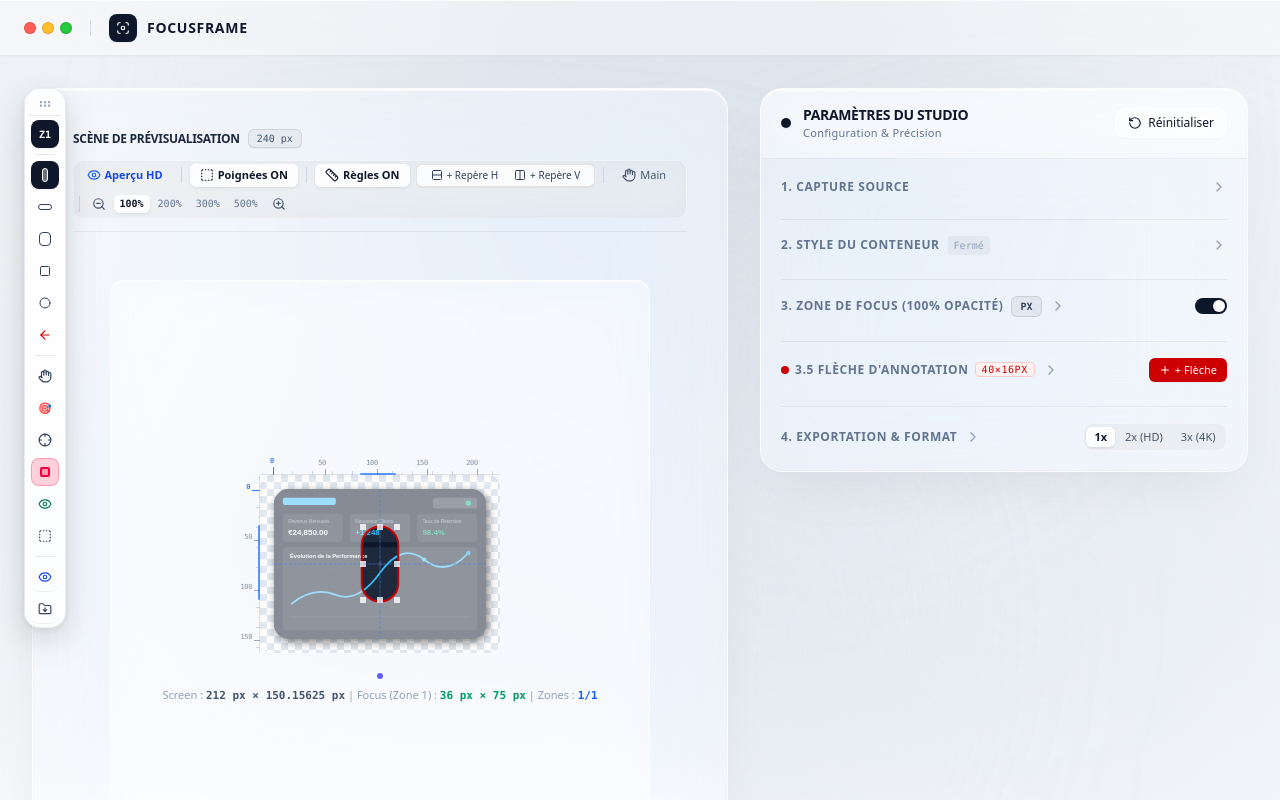
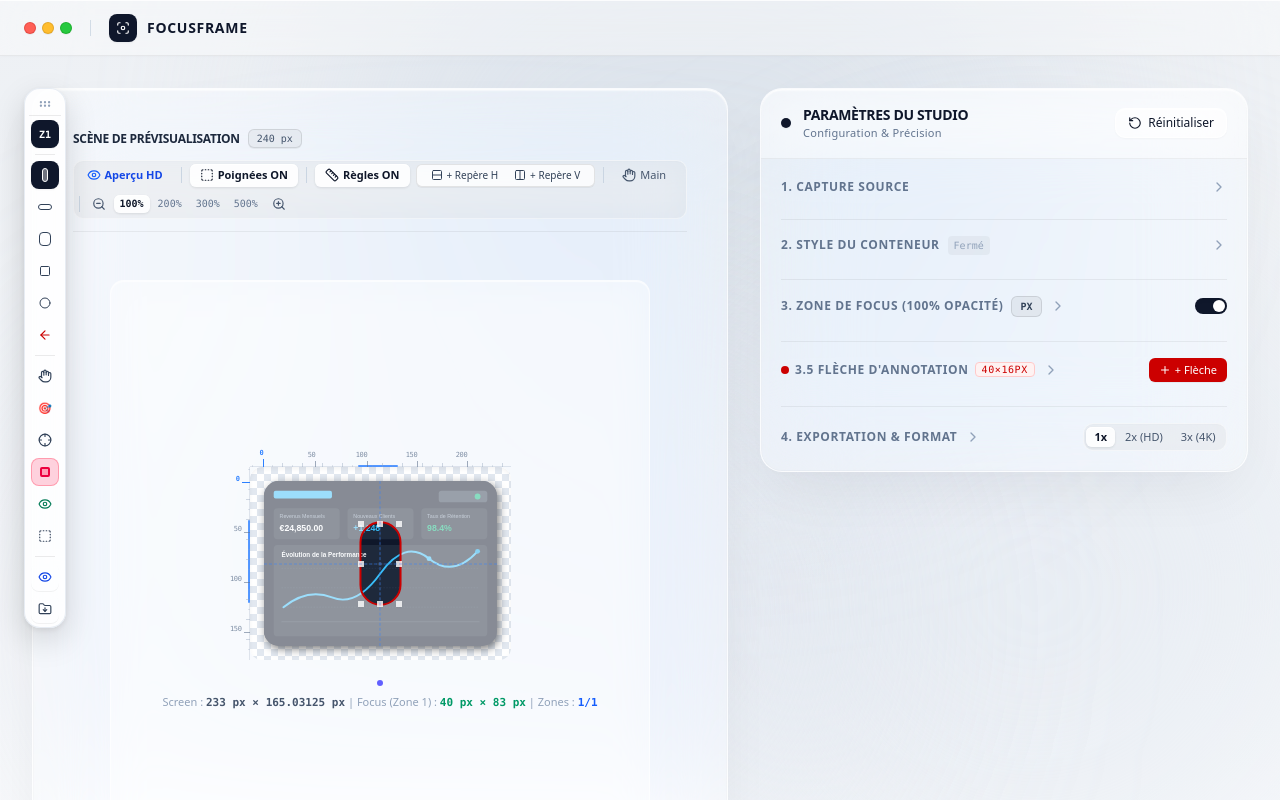
Before and after one commit to samtaff/FOCUSFRAME, a React (Vite) app: page / in a window 1280 px wide. Shown: the top 800 px of the page. Built offline with nearby package versions, Linux system fonts and the light colour scheme.

Commit message:
feat: update default export height to 490px
Increase the default application and export height from 450px to 490px to accommodate updated aspect ratios, while retaining support for the legacy 450px format as a compact option.

```diff
--- a/src/App.tsx
+++ b/src/App.tsx
@@ -76,8 +76,8 @@ const DEFAULT_SETTINGS: FrameSettings = {
   arrows: [],
   activeArrowIndex: 0,
   exportScale: 1,
-  exportFormat: 'height_450',
-  exportCustomHeight: 450,
+  exportFormat: 'height_490',
+  exportCustomHeight: 490,
   exportFileName: 'focusframe-export',
 };
 
@@ -182,7 +182,7 @@ export default function App() {
   const [currentImageSrc, setCurrentImageSrc] = useState<string>(SAMPLE_IMAGES[0].dataUrl);
   const [screenDimensions, setScreenDimensions] = useState<{ width: number; height: number }>({
     width: 204,
-    height: 450,
+    height: 490,
   });
   const [isExporting, setIsExporting] = useState<boolean>(false);
   const [copiedSuccess, setCopiedSuccess] = useState<boolean>(false);
@@ -416,7 +416,7 @@ export default function App() {
       const curFocuses = prev.focuses && prev.focuses.length > 0 ? [...prev.focuses] : [{ ...prev.focus }];
       const newZoneNumber = curFocuses.length + 1;
       const screenW = screenDimensions.width || 204;
-      const screenH = screenDimensions.height || 450;
+      const screenH = screenDimensions.height || 490;
 
       // Create a default 55px x 55px Circle or Pill zone offset vertically
       const circleSizeWPct = (55 / screenW) * 100;
@@ -459,7 +459,7 @@ export default function App() {
       const curFocuses = prev.focuses && prev.focuses.length > 0 ? [...prev.focuses] : [{ ...prev.focus }];
       const newZoneNumber = curFocuses.length + 1;
       const screenW = screenDimensions.width || 204;
-      const screenH = screenDimensions.height || 450;
+      const screenH = screenDimensions.height || 490;
 
       // Default blur area: horizontal pill / rounded rect across text or metrics
       const blurW = Math.min(screenW * 0.75, 140);
@@ -739,10 +739,12 @@ export default function App() {
 
         // Determine homothetic ratio
         let homotheticRatio = 1.0;
-        if (settings.exportFormat === 'height_450') {
+        if (settings.exportFormat === 'height_490') {
+          homotheticRatio = 490 / totalBaseH;
+        } else if (settings.exportFormat === 'height_450') {
           homotheticRatio = 450 / totalBaseH;
         } else if (settings.exportFormat === 'custom') {
-          homotheticRatio = (settings.exportCustomHeight || 450) / totalBaseH;
+          homotheticRatio = (settings.exportCustomHeight || 490) / totalBaseH;
         }
 
         const targetScale = homotheticRatio * scaleMultiplier;
@@ -1163,10 +1165,12 @@ export default function App() {
     const currentElemH = previewFrameRef.current.offsetHeight || 450;
 
     let homotheticRatio = 1.0;
-    if (settings.exportFormat === 'height_450') {
+    if (settings.exportFormat === 'height_490') {
+      homotheticRatio = 490 / currentElemH;
+    } else if (settings.exportFormat === 'height_450') {
       homotheticRatio = 450 / currentElemH;
     } else if (settings.exportFormat === 'custom') {
-      homotheticRatio = (settings.exportCustomHeight || 450) / currentElemH;
+      homotheticRatio = (settings.exportCustomHeight || 490) / currentElemH;
     }
 
     return Math.max(1, homotheticRatio * (baseScale || 2));
--- a/src/components/PhotoshopToolbar.tsx
+++ b/src/components/PhotoshopToolbar.tsx
@@ -70,7 +70,7 @@ export const PhotoshopToolbar: React.FC<PhotoshopToolbarProps> = ({
   onSelectActiveArrow,
   onRemoveArrow,
   screenW = 204,
-  screenH = 450,
+  screenH = 490,
   onSaveAs,
   onPreviewExport,
   showHandles = true,
--- a/src/components/PreviewCanvas.tsx
+++ b/src/components/PreviewCanvas.tsx
@@ -54,7 +54,7 @@ export const PreviewCanvas: React.FC<PreviewCanvasProps> = ({
   const screenshotBoxRef = useRef<HTMLDivElement>(null);
   const [renderedDimensions, setRenderedDimensions] = useState<{ width: number; height: number }>({
     width: 204,
-    height: 450,
+    height: 490,
   });
   const [isDragging, setIsDragging] = useState(false);
   const [dragAction, setDragAction] = useState<
@@ -420,11 +420,20 @@ export const PreviewCanvas: React.FC<PreviewCanvasProps> = ({
 
   // Exact pixel conversion for active focus
   const curScreenW = renderedDimensions.width || 204;
-  const curScreenH = renderedDimensions.height || 450;
+  const curScreenH = renderedDimensions.height || 490;
   const activeFocusXPx = Math.round((activeFocus.x / 100) * curScreenW);
   const activeFocusYPx = Math.round((activeFocus.y / 100) * curScreenH);
   const activeFocusWPx = Math.round((activeFocus.width / 100) * curScreenW);
   const activeFocusHPx = Math.round((activeFocus.height / 100) * curScreenH);
+
+  // Dynamic frame dimensions based on target format preset
+  const targetFrameHeight = settings.exportFormat === 'height_490'
+    ? 490
+    : settings.exportFormat === 'height_450'
+      ? 450
+      : (settings.exportCustomHeight || 490);
+  const targetFrameWidth = Math.round(240 * (targetFrameHeight / 450));
+  const innerMaxHeight = Math.max(100, targetFrameHeight - settings.padding * 2);
 
   // Check centering alignments for active focus
   const isHorizontallyCentered =
@@ -468,13 +477,13 @@ export const PreviewCanvas: React.FC<PreviewCanvasProps> = ({
           transformOrigin: 'center center',
         }}
       >
-        {/* Outer constraint wrapper: strictly max 240px wide with transparent checkboard preview */}
+        {/* Outer constraint wrapper with transparent checkboard preview */}
         <div
           id="preview-constraint-wrapper"
           className={`relative flex justify-center items-center select-none rounded-xl p-0.5 ${
             settings.bgType === 'transparent' ? 'bg-checkerboard shadow-inner' : ''
           }`}
-          style={{ maxWidth: '240px' }}
+          style={{ maxWidth: `${targetFrameWidth}px` }}
         >
           {/* Ruler overlay on canvas */}
           {showRulers && !isExporting && (
@@ -491,14 +500,14 @@ export const PreviewCanvas: React.FC<PreviewCanvasProps> = ({
             />
           )}
 
-          {/* Exportable Frame Container customizable (border radius, padding, background) - Global total height 450px max */}
+          {/* Exportable Frame Container customizable (border radius, padding, background) */}
           <div
             ref={previewRef}
             id="exportable-frame"
             className="relative w-full overflow-visible transition-all duration-150 flex flex-col items-center justify-center"
             style={{
-              maxWidth: '240px',
-              maxHeight: '450px',
+              maxWidth: `${targetFrameWidth}px`,
+              maxHeight: `${targetFrameHeight}px`,
               borderRadius: `${settings.borderRadius}px`,
               padding: `${settings.padding}px`,
               backgroundColor: settings.bgType === 'transparent' ? 'transparent' : undefined,
@@ -525,7 +534,7 @@ export const PreviewCanvas: React.FC<PreviewCanvasProps> = ({
               className="relative w-full flex items-center justify-center bg-transparent transition-all duration-150"
               style={{
                 borderRadius: `${settings.screenshotRadius}px`,
-                maxHeight: `${Math.max(100, 450 - settings.padding * 2)}px`,
+                maxHeight: `${innerMaxHeight}px`,
                 boxShadow: getScreenshotShadowStyle(),
                 isolation: 'isolate',
               }}
@@ -535,7 +544,7 @@ export const PreviewCanvas: React.FC<PreviewCanvasProps> = ({
                 className="relative w-full overflow-hidden flex items-center justify-center bg-transparent"
                 style={{
                   borderRadius: `${settings.screenshotRadius}px`,
-                  maxHeight: `${Math.max(100, 450 - settings.padding * 2)}px`,
+                  maxHeight: `${innerMaxHeight}px`,
                 }}
               >
                 {/* Layer 1: Base Screenshot Image (With optional background blur) */}
@@ -545,7 +554,7 @@ export const PreviewCanvas: React.FC<PreviewCanvasProps> = ({
                   alt="Capture d'écran originale"
                   className="w-full h-auto block select-none pointer-events-none object-contain"
                   style={{
-                    maxHeight: `${Math.max(100, 450 - settings.padding * 2)}px`,
+                    maxHeight: `${innerMaxHeight}px`,
                     filter: settings.backgroundBlur ? `blur(${settings.backgroundBlur}px)` : undefined,
                   }}
                   crossOrigin="anonymous"
@@ -567,7 +576,7 @@ export const PreviewCanvas: React.FC<PreviewCanvasProps> = ({
                       aria-hidden="true"
                       className="w-full h-auto block select-none pointer-events-none object-contain"
                       style={{
-                        maxHeight: `${Math.max(100, 450 - settings.padding * 2)}px`,
+                        maxHeight: `${innerMaxHeight}px`,
                       }}
                       crossOrigin="anonymous"
                       draggable={false}
@@ -580,7 +589,7 @@ export const PreviewCanvas: React.FC<PreviewCanvasProps> = ({
                   <svg
                     id="focus-dimming-svg"
                     className="absolute inset-0 w-full h-full pointer-events-none z-10"
-                    viewBox={`0 0 ${renderedDimensions.width || 204} ${renderedDimensions.height || 450}`}
+                    viewBox={`0 0 ${curScreenW} ${curScreenH}`}
                   >
                     {hasAnyFocusCutout ? (
                       <>
@@ -590,8 +599,8 @@ export const PreviewCanvas: React.FC<PreviewCanvasProps> = ({
                             <rect
                               x="-100"
                               y="-100"
-                              width={(renderedDimensions.width || 204) + 200}
-                              height={(renderedDimensions.height || 450) + 200}
+                              width={curScreenW + 200}
+                              height={curScreenH + 200}
                               fill="white"
                             />
                             {/* Black cutout shapes ONLY for active FOCUS (non-blur) zones so focus zones stay 100% bright */}
@@ -638,8 +647,8 @@ export const PreviewCanvas: React.FC<PreviewCanvasProps> = ({
                         <rect
                           x="-100"
                           y="-100"
-                          width={(renderedDimensions.width || 204) + 200}
-                          height={(renderedDimensions.height || 450) + 200}
+                          width={curScreenW + 200}
+                          height={curScreenH + 200}
                           fill={settings.dimmingType === 'light' ? '#ffffff' : '#000000'}
                           opacity={1 - settings.screenshotOpacity}
                           mask="url(#focus-cutout-mask)"
@@ -710,7 +719,7 @@ export const PreviewCanvas: React.FC<PreviewCanvasProps> = ({
               <svg
                 id="focus-contour-border-svg"
                 className="absolute inset-0 w-full h-full pointer-events-none overflow-visible z-20"
-                viewBox={`0 0 ${renderedDimensions.width || 204} ${renderedDimensions.height || 450}`}
+                viewBox={`0 0 ${curScreenW} ${curScreenH}`}
                 shapeRendering="geometricPrecision"
                 style={{ imageRendering: 'auto' }}
               >
--- a/src/types.ts
+++ b/src/types.ts
@@ -43,7 +43,7 @@ export interface FocusRect {
   showHandles?: boolean;
 }
 
-export type ExportFormatPreset = 'height_450' | 'custom';
+export type ExportFormatPreset = 'height_490' | 'height_450' | 'custom';
 
 export interface ArrowAnnotation {
   id: string;
```
Also changed, not shown: src/components/ControlPanel.tsx (+46 -19 lines).
